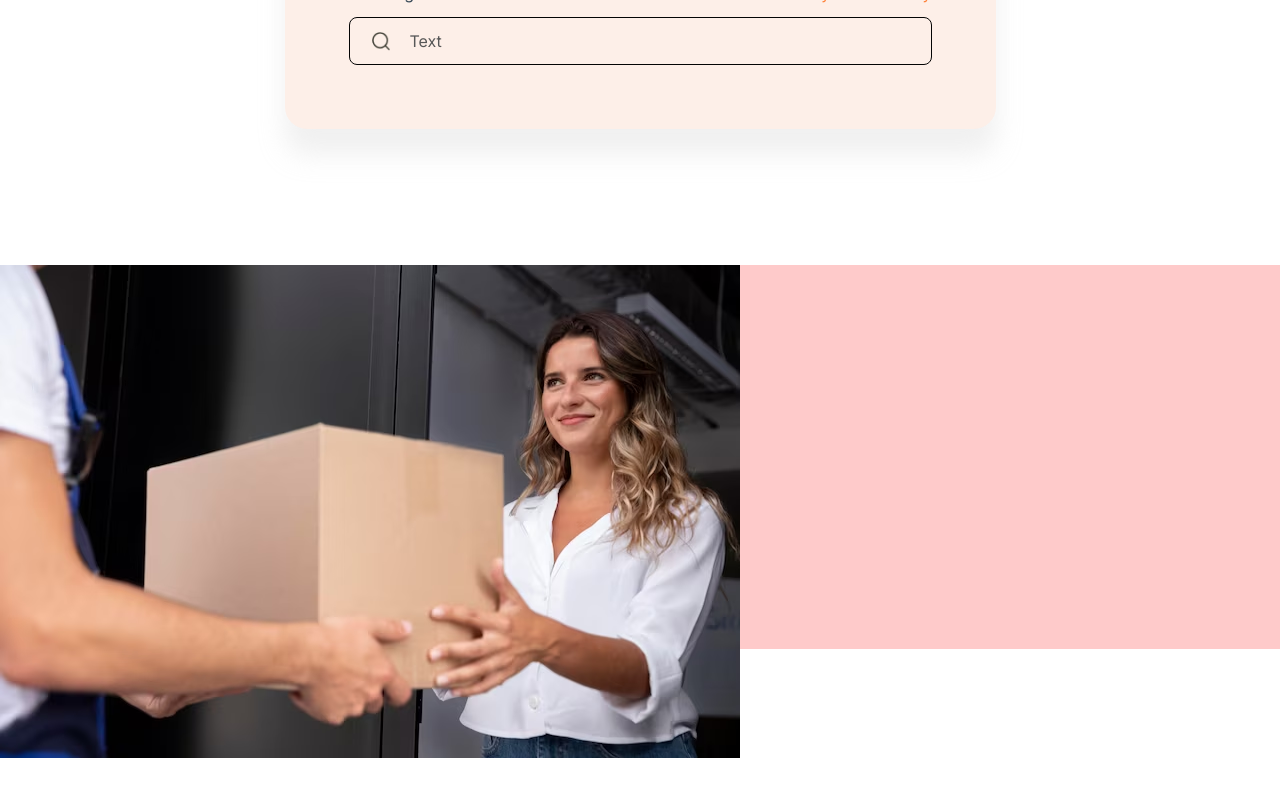
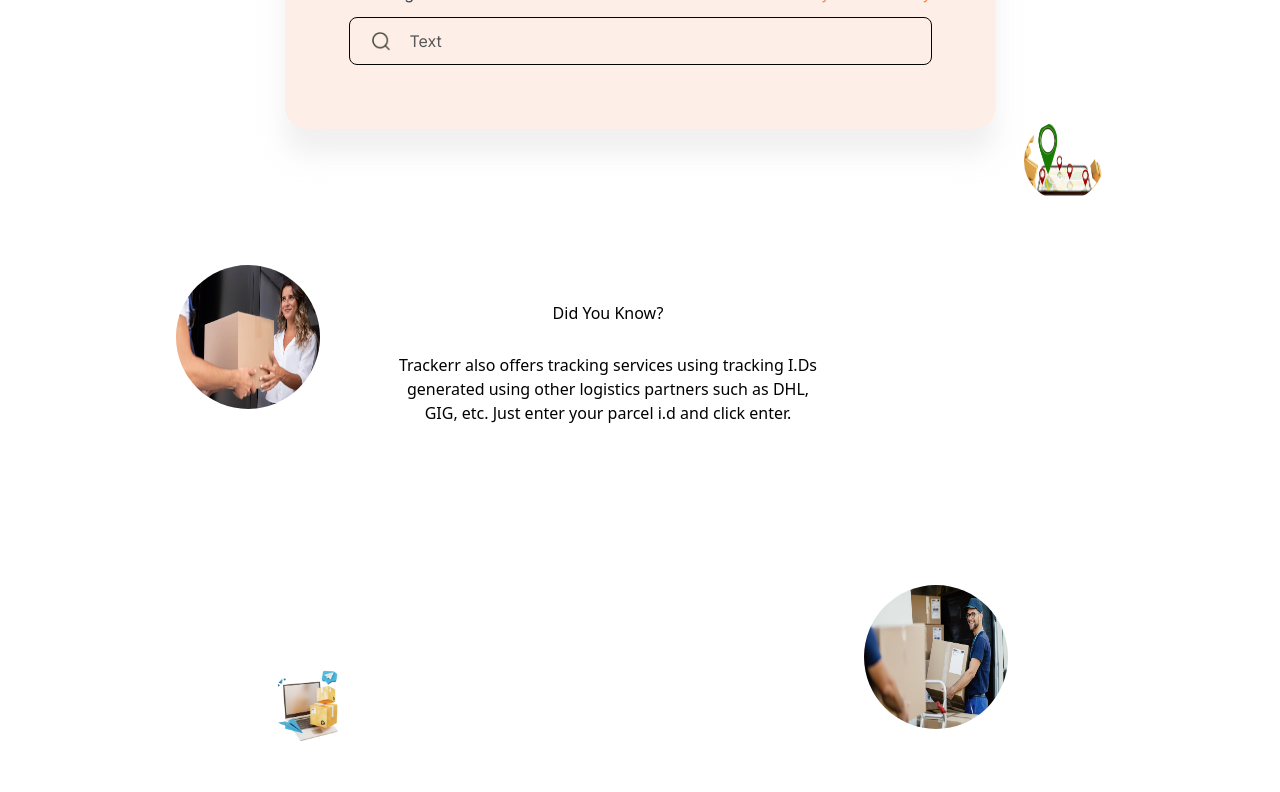
Before and after one commit to Amadu9933/Tracker-web-static, a React (Vite) app in the folder web-static/: page / in a window 1280 px wide. Shown: the part 900-1692 px from the top of the page. After the commit the page ends 1645 px from the top, so only its background shows below. Built offline with nearby package versions, Linux system fonts and the light colour scheme; a small style sheet from the web is missing.

Commit message:
something done

```diff
--- a/web-static/src/components/pages/customerPages/CustomerDidYouKnow.tsx
+++ b/web-static/src/components/pages/customerPages/CustomerDidYouKnow.tsx
@@ -7,17 +7,21 @@ import fourthImage from "../../../assets/fourth-image.png";
 
 const CustomerDidYouKnow: React.FC = () => {
 	return (
-		<section className="h-96 bg-red-200">
+		<section className="h-1/4 ">
 			{/* container  */}
-			<div>
+			<div className="flex justify-between">
 				{/* first item */}
-				<div>
-					<img className="" src={fristImage} alt="" />
-					<img src={thirdImage} alt="" />
+				<div className="column ml-44 w-44">
+					<img className="w-36 h-36 rounded-full" src={fristImage} alt="" />
+					<img
+						className="w-20 h-20 rounded-full mt-64 ml-24"
+						src={thirdImage}
+						alt=""
+					/>
 				</div>
 				{/* second item, text container */}
-				<div>
-					<h1>Did You Know?</h1>
+				<div className="w-1/3 mt-9">
+					<h1 className="mb-7">Did You Know?</h1>
 					<p>
 						Trackerr also offers tracking services using tracking I.Ds generated
 						using other logistics partners such as DHL, GIG, etc. Just enter
@@ -26,9 +30,17 @@ const CustomerDidYouKnow: React.FC = () => {
 				</div>
 
 				{/* third container */}
-				<div>
-					<img src={secondImage} alt="" />
-					<img src={fourthImage} alt="" />
+				<div className="mr-44  w-60">
+					<img
+						className="w-20 h-20 rounded-full -mt-36 ml-40"
+						src={secondImage}
+						alt=""
+					/>
+					<img
+						className="w-36 h-36 rounded-full mt-96"
+						src={fourthImage}
+						alt=""
+					/>
 				</div>
 			</div>
 		</section>
```
